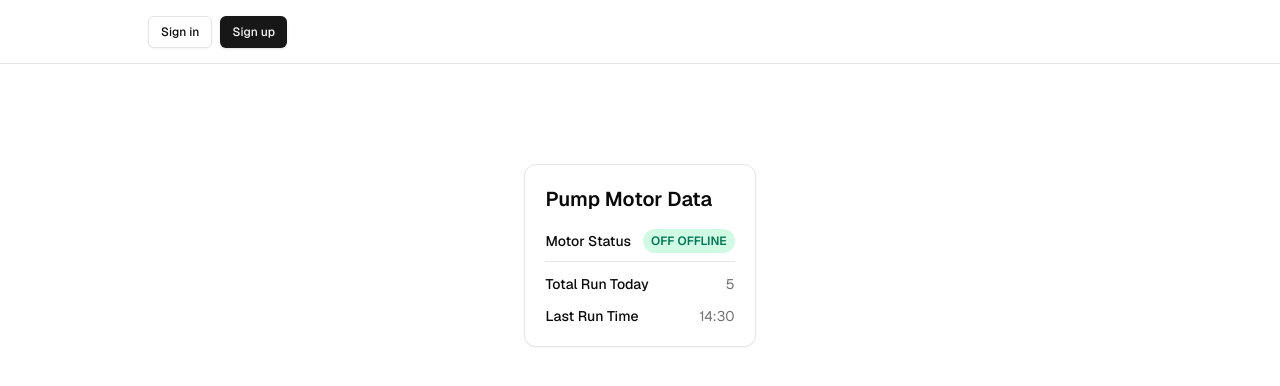
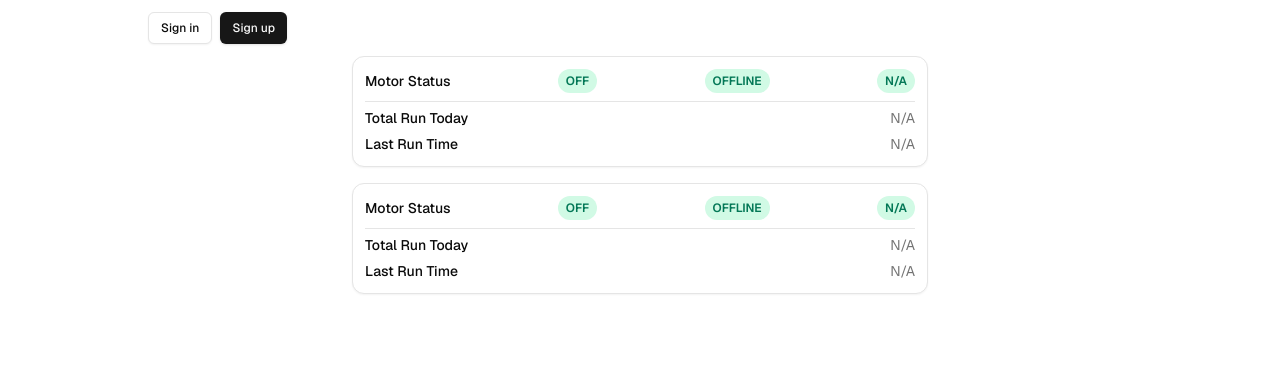
Before and after one commit to skyiotinfo/supa1, a Next.js app: page /protected in a window 1280 px wide. Shown: the top 386 px of the page. Built offline with nearby package versions, Linux system fonts and the light colour scheme; no server answers; the database is empty.

Commit message:
new changes

```diff
--- a/app/protected/layout.tsx
+++ b/app/protected/layout.tsx
@@ -13,10 +13,7 @@ export default function ProtectedLayout({
 }) {
   return (
     <main className="min-h-screen flex flex-col items-center">
-      <div className="flex-1 w-full flex flex-col gap-20 items-center">
-        <nav className="w-full flex justify-center border-b border-b-foreground/10 h-16">
           <div className="w-full max-w-5xl flex justify-between items-center p-3 px-5 text-sm">
-
             {!hasEnvVars ? (
               <EnvVarWarning />
             ) : (
@@ -25,12 +22,9 @@ export default function ProtectedLayout({
               </Suspense>
             )}
           </div>
-        </nav>
-        <div className="flex-1 flex flex-col gap-23 max-w-5xl p-5">
+        <div className=" w-full max-w-xl flex-1 flex flex-col gap-10 max-w-5xl p-0">
           {children}
         </div>
-
-      </div>
     </main>
   );
 }
--- a/app/protected/page.tsx
+++ b/app/protected/page.tsx
@@ -1,5 +1,6 @@
 import { redirect } from "next/navigation";
 
+import AutoRefresh from "@/components/auto-refresh";
 import { createClient } from "@/lib/supabase/server";
 
 async function UserDetails() {
@@ -20,6 +21,16 @@ type PumpStatus = {
   total_run_today?: number;
   last_run_time?: string;
 };
+
+type TankPumpStatus = {
+  id?: number;
+  pump2?: boolean;
+  updated_at?: string;
+  total_run_today?: number;
+  last_run_time?: string;
+};
+
+
 
 async function getData(): Promise<PumpStatus> {
   const supabaseUrl = process.env.NEXT_PUBLIC_SUPABASE_URL;
@@ -51,8 +62,55 @@ async function getData(): Promise<PumpStatus> {
   return data[0] ?? {};
 }
 
+
+async function getData_tank(): Promise<TankPumpStatus> {
+  const supabaseUrl = process.env.NEXT_PUBLIC_SUPABASE_URL;
+  const supabaseKey = process.env.NEXT_PUBLIC_SUPABASE_PUBLISHABLE_KEY;
+
+  if (!supabaseUrl) {
+    throw new Error("Missing NEXT_PUBLIC_SUPABASE_URL");
+  }
+
+  if (!supabaseKey) {
+    throw new Error("Missing NEXT_PUBLIC_SUPABASE_PUBLISHABLE_KEY");
+  }
+
+  const response = await fetch(`${supabaseUrl}/rest/v1/tank_pump_status?select=*`, {
+    method: "GET",
+    headers: {
+      apikey: supabaseKey,
+      Authorization: `Bearer ${supabaseKey}`,
+      "Content-Type": "application/json",
+    },
+    cache: "no-store",
+  });
+
+  if (!response.ok) {
+    throw new Error("Failed to fetch tank status");
+  }
+
+  const data = (await response.json()) as TankPumpStatus[];
+  return data[0] ?? {};
+}
+
+
 export default async function ProtectedPage() {
   const sub_pump = await getData();
+  const tank_pump = await getData_tank();
+  const formatDateTime = (value?: string) => {
+    if (!value) return "N/A";
+
+    const date = new Date(value);
+    if (Number.isNaN(date.getTime())) return "N/A";
+
+    return new Intl.DateTimeFormat("en-US", {
+      month: "short",
+      day: "numeric",
+      hour: "2-digit",
+      minute: "2-digit",
+      hour12: false,
+    }).format(date);
+  };
 
   const m_state = (() => {
     const updatedAt = sub_pump.updated_at;
@@ -69,32 +127,79 @@ export default async function ProtectedPage() {
   })();
 
   return (
-    <div className="flex-1 w-full flex flex-col gap-6">
+    <AutoRefresh>
+      <div className="flex-1 w-full flex flex-col gap-4">
+        <div className="w-full max-w-2xl rounded-xl border border-border bg-card p-3 shadow-sm">
+          <div className="space-y-1.5 text-sm text-muted-foreground">
+            <div className="flex w-full items-center justify-between gap-2 border-b border-border pb-2">
+              <span className="font-medium text-foreground">Motor Status</span>
+              {sub_pump.pump_on ? (
+                <span className="rounded-full bg-red-100 px-2 py-1 text-xs font-semibold text-red-700 dark:bg-red-900/40 dark:text-red-300">
+                  ON
+                </span>
+              ) : (
+                <span className="rounded-full bg-emerald-100 px-2 py-1 text-xs font-semibold text-emerald-700 dark:bg-emerald-900/40 dark:text-emerald-300">
+                  OFF
+                </span>
+              )}
 
-      <div className="w-full max-w-md rounded-xl border border-border bg-card p-5 shadow-sm">
-        <h2 className="mb-4 text-xl font-semibold text-foreground">
-          Pump Motor Data
-        </h2>
+              <span className="rounded-full bg-emerald-100 px-2 py-1 text-xs font-semibold text-emerald-700 dark:bg-emerald-900/40 dark:text-emerald-300">
+                {m_state}
+              </span>
 
-        <div className="space-y-3 text-sm text-muted-foreground">
-          <div className="flex items-center justify-between gap-3 border-b border-border pb-2">
-            <span className="font-medium text-foreground">Motor Status</span>
-            <span className="rounded-full bg-emerald-100 px-2 py-1 text-xs font-semibold text-emerald-700 dark:bg-emerald-900/40 dark:text-emerald-300">
-              {sub_pump.pump_on ? "ON" : "OFF"} {m_state}
-            </span>
+              <span className="rounded-full bg-emerald-100 px-2 py-1 text-xs font-semibold text-emerald-700 dark:bg-emerald-900/40 dark:text-emerald-100">
+                {formatDateTime(sub_pump.updated_at)}
+              </span>
+            </div>
+
+            <div className="flex w-full items-center justify-between gap-3">
+              <span className="font-medium text-foreground">Total Run Today</span>
+              <span>{sub_pump.total_run_today?.toString() || "N/A"}</span>
+            </div>
+
+            <div className="flex w-full items-center justify-between gap-3">
+              <span className="font-medium text-foreground">Last Run Time</span>
+              <span>{formatDateTime(sub_pump.updated_at)}</span>
+            </div>
           </div>
+        </div>
 
-          <div className="flex items-center justify-between gap-3">
-            <span className="font-medium text-foreground">Total Run Today</span>
-            <span>5</span>
-          </div>
+        <div className="w-full max-w-2xl rounded-xl border border-border bg-card p-3 shadow-sm">
+          <div className="space-y-1.5 text-sm text-muted-foreground">
+            <div className="flex w-full items-center justify-between gap-2 border-b border-border pb-2">
+              <span className="font-medium text-foreground">Motor Status</span>
+              {tank_pump.pump2 ? (
+                <span className="rounded-full bg-red-100 px-2 py-1 text-xs font-semibold text-red-700 dark:bg-red-900/40 dark:text-red-300">
+                  ON
+                </span>
+              ) : (
+                <span className="rounded-full bg-emerald-100 px-2 py-1 text-xs font-semibold text-emerald-700 dark:bg-emerald-900/40 dark:text-emerald-300">
+                  OFF
+                </span>
+              )}
 
-          <div className="flex items-center justify-between gap-3">
-            <span className="font-medium text-foreground">Last Run Time</span>
-            <span>14:30</span>
+              <span className="rounded-full bg-emerald-100 px-2 py-1 text-xs font-semibold text-emerald-700 dark:bg-emerald-900/40 dark:text-emerald-300">
+                {m_state}
+              </span>
+
+              <span className="rounded-full bg-emerald-100 px-2 py-1 text-xs font-semibold text-emerald-700 dark:bg-emerald-900/40 dark:text-emerald-100">
+                {formatDateTime(tank_pump.updated_at)}
+              </span>
+            </div>
+
+            <div className="flex w-full items-center justify-between gap-3">
+              <span className="font-medium text-foreground">Total Run Today</span>
+              <span>{tank_pump.total_run_today?.toString() || "N/A"}</span>
+            </div>
+
+            <div className="flex w-full items-center justify-between gap-3">
+              <span className="font-medium text-foreground">Last Run Time</span>
+              <span>{formatDateTime(tank_pump.updated_at)}</span>
+            </div>
           </div>
         </div>
       </div>
-    </div>
+
+    </AutoRefresh>
   );
 }
--- /dev/null
+++ b/components/auto-refresh.tsx
@@ -0,0 +1,18 @@
+"use client";
+
+import { useEffect } from "react";
+import { useRouter } from "next/navigation";
+
+export default function AutoRefresh({ children }: { children: React.ReactNode }) {
+  const router = useRouter();
+
+  useEffect(() => {
+    const intervalId = setInterval(() => {
+      router.refresh();
+    }, 30000);
+
+    return () => clearInterval(intervalId);
+  }, [router]);
+
+  return <>{children}</>;
+}
--- a/next.config.ts
+++ b/next.config.ts
@@ -4,4 +4,8 @@ const nextConfig: NextConfig = {
   cacheComponents: true,
 };
 
+module.exports = {
+  allowedDevOrigins: ['192.168.1.3'],
+}
+
 export default nextConfig;
```
